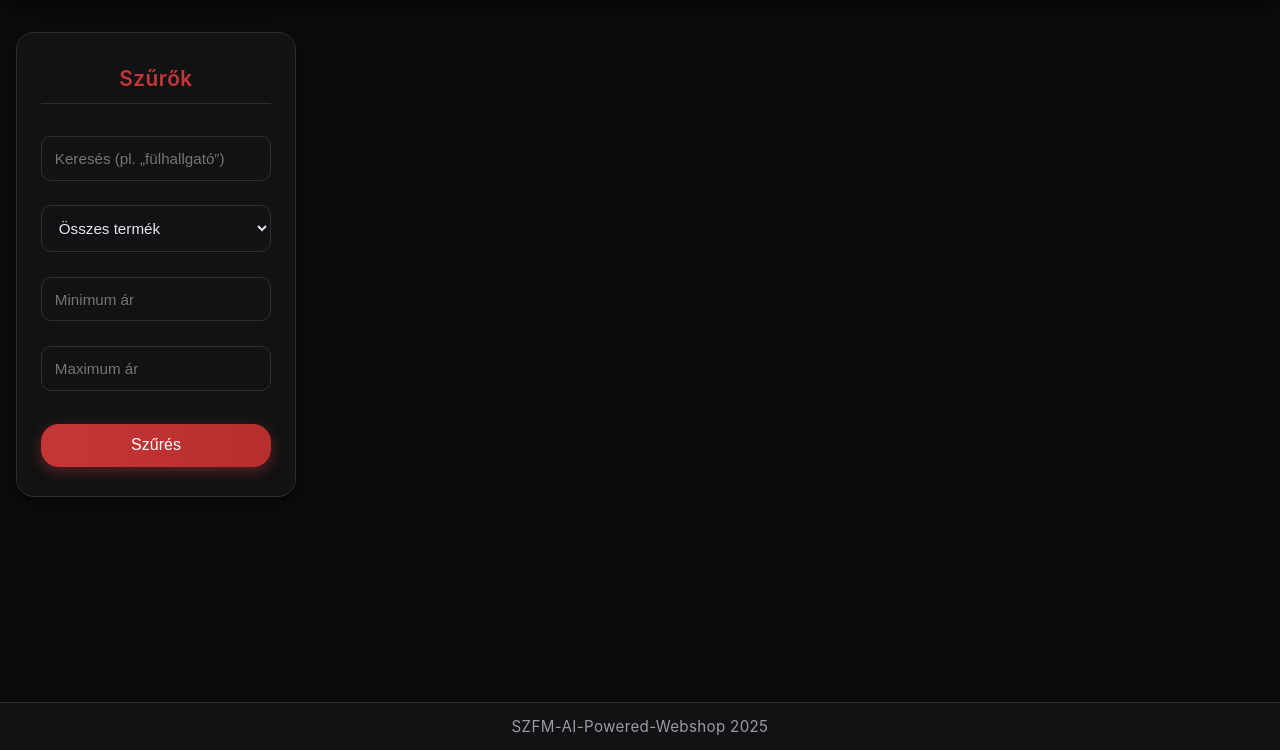
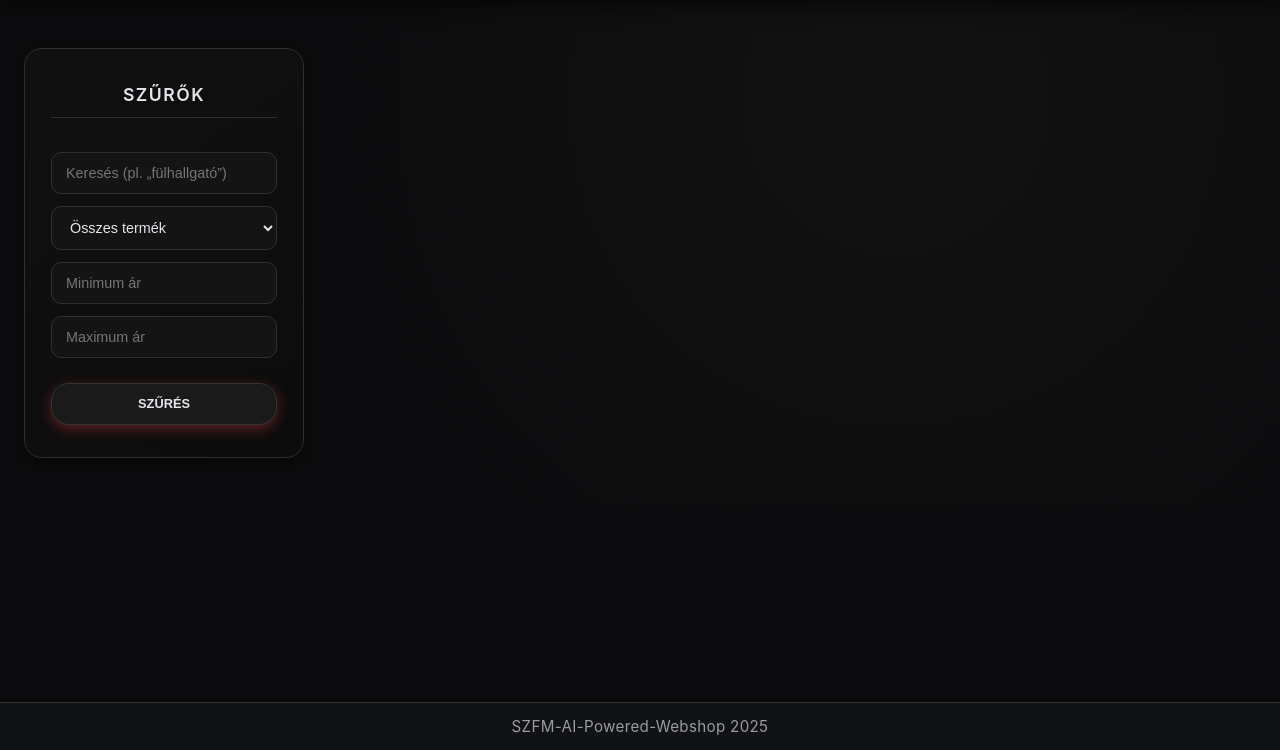
Before and after one commit to mzsl03/ai-powered-webshop, a Django app: page /home/ in a window 1280 px wide. Shown: the part 50-800 px from the top of the page. Run offline with Django 5.2, Linux system fonts and the light colour scheme; the visitor is signed in with stand-in values (Sample User, id 1); data that the repository does not hold is empty.

Commit message:
style: changed product grid and filter arrangement

```diff
--- a/core_site/application/static/css/index.css
+++ b/core_site/application/static/css/index.css
@@ -8,97 +8,140 @@
   width: 100%;
   max-width: 1300px;
   margin: 0 auto;
-  padding: 2rem 1rem;
-  background-color: var(--color-bg);
+  padding: 3rem 1.5rem;
+  position: relative;
+  overflow: hidden;
+  isolation: isolate;
 }
 
+.ind-container::before {
+  content: "";
+  position: absolute;
+  inset: 0;
+  background: radial-gradient(
+    800px circle at 70% 20%,
+    rgba(90, 90, 90, 0.08),
+    transparent 70%
+  );
+  pointer-events: none;
+  z-index: -1;
+}
+
+
 .filters {
-  background-color: var(--color-surface);
+  background: linear-gradient(145deg, #101010, #0c0c0c);
   border: 1px solid var(--color-border);
   border-radius: var(--radius-md);
-  box-shadow: var(--shadow-md);
-  padding: 1.8rem 1.5rem;
+  box-shadow: 0 4px 20px rgba(0, 0, 0, 0.5);
+  padding: 2rem 1.6rem;
   width: 280px;
   display: flex;
   flex-direction: column;
-  gap: 1.2rem;
-  transition: var(--transition);
+  gap: 1.3rem;
+  transition: transform 0.3s ease, box-shadow 0.3s ease;
 }
 
 .filters:hover {
-  background-color: var(--color-surface-hover);
+  box-shadow: 0 0 20px rgba(255, 255, 255, 0.04);
 }
 
 .filters h3 {
-  font-size: 1.3rem;
-  color: var(--color-primary);
+  font-family: "Orbitron", "Inter", sans-serif;
+  font-size: 1.1rem;
+  color: var(--color-text);
   text-align: center;
+  letter-spacing: 1.5px;
   margin-bottom: 0.8rem;
   border-bottom: 1px solid var(--color-border);
   padding-bottom: 0.5rem;
-}
-
-.filters form {
-  display: flex;
-  flex-direction: column;
-  gap: 0.8rem;
+  text-transform: uppercase;
 }
 
 .filters label {
   color: var(--color-text-muted);
-  font-size: 0.95rem;
+  font-size: 0.9rem;
   font-weight: 500;
+  text-transform: uppercase;
+  letter-spacing: 0.05rem;
 }
 
 .filters input[type="search"],
 .filters select {
   width: 100%;
-  padding: 0.8rem;
+  padding: 0.75rem 0.9rem;
   border-radius: var(--radius-sm);
   border: 1px solid var(--color-border);
-  background-color: #121215;
+  background: #141414;
   color: var(--color-text);
-  font-size: 0.95rem;
-  outline: none;
-  transition: var(--transition);
+  font-size: 0.9rem;
+  transition: all 0.3s ease;
 }
 
 .filters input[type="search"]:focus,
 .filters select:focus {
-  border-color: var(--color-primary);
-  box-shadow: 0 0 0 3px rgba(212, 60, 60, 0.25);
+  border-color: #444;
+  box-shadow: 0 0 8px rgba(255, 255, 255, 0.08);
 }
 
 .filters .btn {
   width: 100%;
-  margin-top: 0.5rem;
+  margin-top: 0.8rem;
   padding: 0.8rem;
   border-radius: var(--radius-md);
-  font-weight: 500;
+  font-weight: 600;
+  text-transform: uppercase;
+  font-size: 0.8rem;
+  border: 1px solid #333;
+  color: var(--color-text);
+  background: #1a1a1a;
+  transition: all 0.3s ease;
+  position: relative;
+  overflow: hidden;
+}
+
+.filters .btn:hover {
+  background: #222;
+  border-color: #444;
+  box-shadow: 0 0 12px rgba(255, 255, 255, 0.05);
 }
 
 .product-grid {
   display: grid;
-  grid-template-columns: repeat(auto-fill, minmax(220px, 1fr));
-  gap: 1.5rem;
+  grid-template-columns: repeat(auto-fill, minmax(230px, 1fr));
+  gap: 1.8rem;
   flex: 1;
   justify-items: center;
 }
 
 .product-card {
-  background-color: var(--color-surface);
+  background: linear-gradient(160deg, #121212, #0d0d0d);
   border-radius: var(--radius-md);
-  box-shadow: var(--shadow-md);
-  padding: 1rem;
+  border: 1px solid var(--color-border);
+  box-shadow: 0 4px 16px rgba(0, 0, 0, 0.5);
+  padding: 1.3rem;
   text-align: center;
-  width: 220px;
-  transition: var(--transition);
+  width: 230px;
   min-height: 365px;
+  transition: all 0.3s ease;
+  position: relative;
 }
 
 .product-card:hover {
-  background-color: var(--color-surface-hover);
-  transform: translateY(-3px);
+  background: linear-gradient(160deg, #151515, #101010);
+  box-shadow: 0 0 16px rgba(255, 255, 255, 0.05);
+}
+
+.product-card::after {
+  content: "";
+  position: absolute;
+  inset: 0;
+  border-radius: inherit;
+  opacity: 0;
+  transition: opacity 0.3s ease;
+}
+
+.product-card:hover::after {
+  opacity: 1;
 }
 
 .product-image-container {
@@ -114,6 +157,11 @@
   max-width: 100%;
   border-radius: var(--radius-sm);
   object-fit: contain;
+  transition: transform 0.3s ease;
+}
+
+.product-card .product-image:hover {
+  transform: scale(1.05);
 }
 
 .product-colors {
@@ -160,6 +208,15 @@
   color: inherit;
 }
 
+.product-link {
+  position: relative;
+  z-index: 2;
+}
+
+.product-card::after {
+  pointer-events: none;
+}
+
 @media (max-width: 900px) {
   .ind-container {
     flex-direction: column;
```
